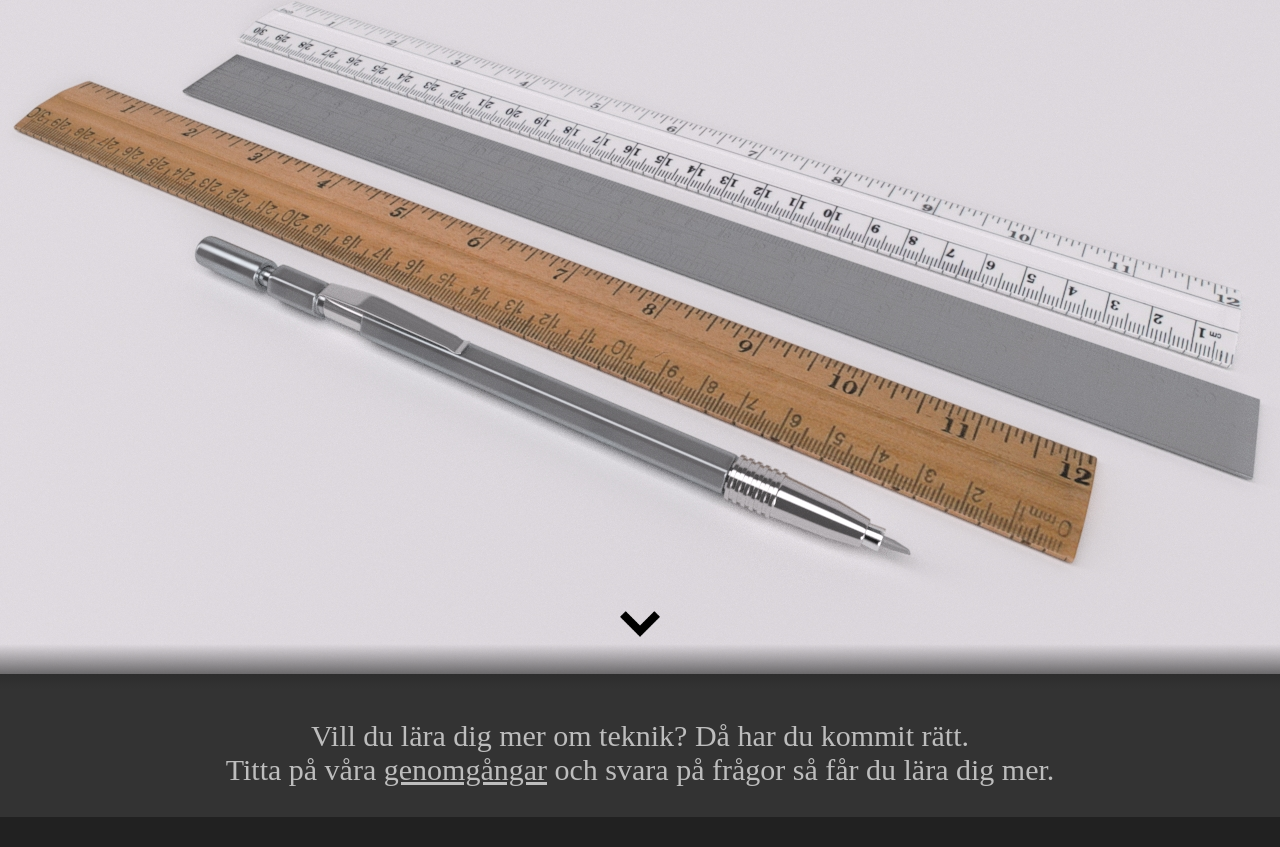
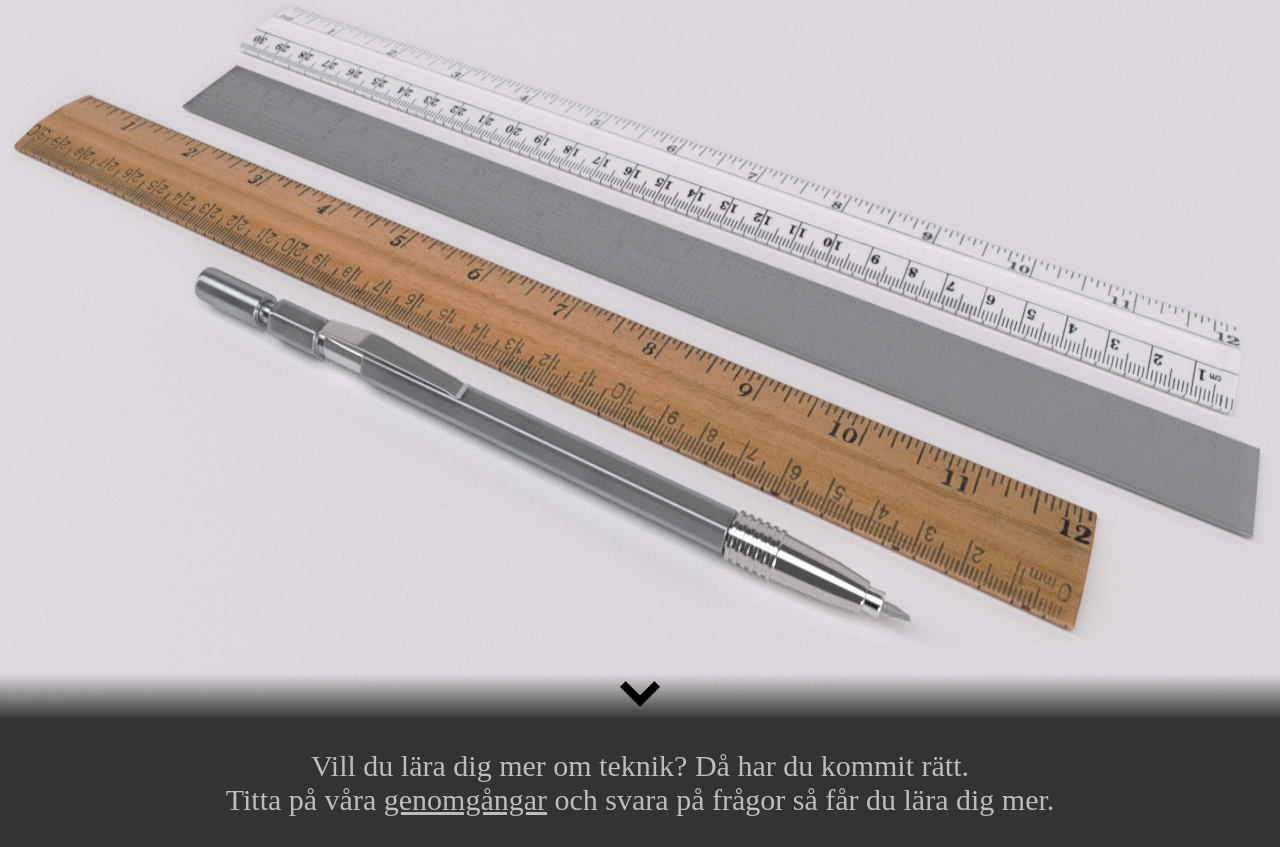
Before and after one commit to Ligtning-Tech/Learn-Tech-Web, a plain HTML site: page index.html in a window 1280 px wide. Shown: the part 46-893 px from the top of the page. Before the commit the page ends 863 px from the top, so only its background shows below. Drawn offline with Linux system fonts and the light colour scheme.

```diff
--- a/index.html
+++ b/index.html
@@ -29,9 +29,8 @@
     </nav>
     <img class="background" src="Src/Images/ballpen-rules.jpg" alt=""></img>
     <div class="mainContContainer">
-        <img class="mainContDownArrow" src="Src/Images/down-arrow-of-angle.png" alt=""></img>
-        <div class="mainContContainerFader"></div>
-        <div class="mainCont">
+        <div class="mainContContainerFader"><a href = "#mainContText"><img class="mainContDownArrow" src="Src/Images/down-arrow-of-angle.png" alt=""></img></a></div>
+        <div class="mainCont" id="mainContText">
             <p>Vill du lära dig mer om teknik? Då har du kommit rätt.
                 <br> Titta på våra <a href="lessons.html">genomgångar</a> och svara på frågor så får du lära dig mer.</p>
         </div>
--- a/style.css
+++ b/style.css
@@ -1,3 +1,6 @@
+html {
+	scroll-behavior: smooth;
+}
 body {
   background: #212121;
   color: #bdbdbd;
@@ -62,7 +65,7 @@
 	left: 0;
 	z-index: -1;
 	width: 100%;
-    height: auto;
+    height: 100%;
 }
 .mainContContainer {
 	display: flex;
@@ -72,7 +75,7 @@
 	margin: 0px;
 	padding: 0px;
 	position: absolute;
-	top: 650px;
+	top: 90%;
 	left: 0px;
 	width: 100%;
 }
@@ -81,6 +84,8 @@
 	height:40px;
 }
 .mainContContainerFader {
+	display: flex;
+	justify-content: center;
 	background: linear-gradient(0deg, rgba(51,51,51,1) 0%, rgba(33,33,33,0) 100%);
 	width: 100%;
 	height: 45px;
```
Also changed, not shown: 1 other file.
